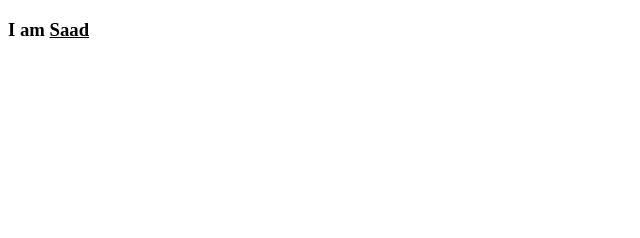
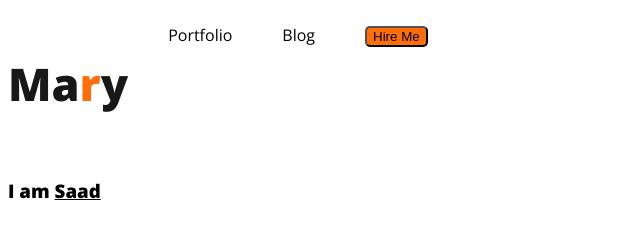
Before and after one commit to SaadBH98/web-developer-portfolio-saad, a plain HTML site: page index.html in a window 1280 px wide. Shown: the whole page, without its empty margins (0-640 px from the left). Drawn offline with nearby package versions, Linux system fonts and the light colour scheme.

Commit message:
nav bar edited

```diff
--- /dev/null
+++ b/Styles/portfolio.css
@@ -0,0 +1,31 @@
+/* common shared styles */
+body {
+  font-family: "Open Sans", sans-serif;
+}
+.btn-primary {
+  border-radius: 5px;
+  background: #fd6e0a;
+}
+/* nav related styles */
+nav {
+  display: flex;
+}
+.web-text-logo {
+  color: var(--Dark-01, #181818);
+  font-size: 45px;
+  font-weight: 800;
+}
+.r {
+  color: #fd6e0a;
+}
+nav > ul {
+  display: flex;
+}
+nav li {
+  list-style: none;
+  margin-right: 50px;
+}
+nav a {
+  text-decoration: none;
+  color: #474747;
+}
--- a/index.html
+++ b/index.html
@@ -4,10 +4,21 @@
     <meta charset="UTF-8">
     <meta name="viewport" content="width=device-width, initial-scale=1.0">
     <title>Saad- A Web Developer</title>
+    <link rel="preconnect" href="https://fonts.googleapis.com">
+<link rel="preconnect" href="https://fonts.gstatic.com" crossorigin>
+<link href="https://fonts.googleapis.com/css2?family=Open+Sans:wght@400;800&display=swap" rel="stylesheet">
+    <link rel="stylesheet" href="styles/portfolio.css" class="css">
 </head>
 <body>
     <header>
-
+        <nav>
+            <h3 class="web-text-logo">Ma<span class="r">r</span>y</h3>
+            <ul>
+                <li><a href=""></a>Portfolio</li>
+                <li><a href=""></a>Blog</li>
+                <li><button class="btn-primary">Hire Me</button></li>
+            </ul>
+        </nav>
     </header>
     <main>
         <h3>I am <u>Saad</u></h3>
```
